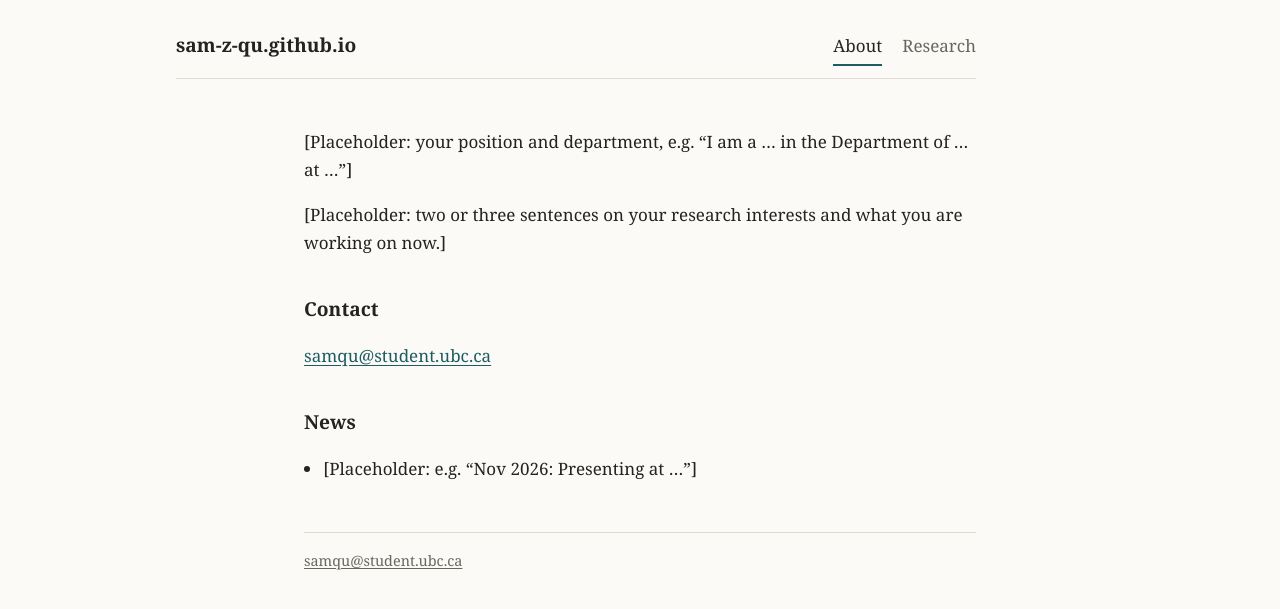
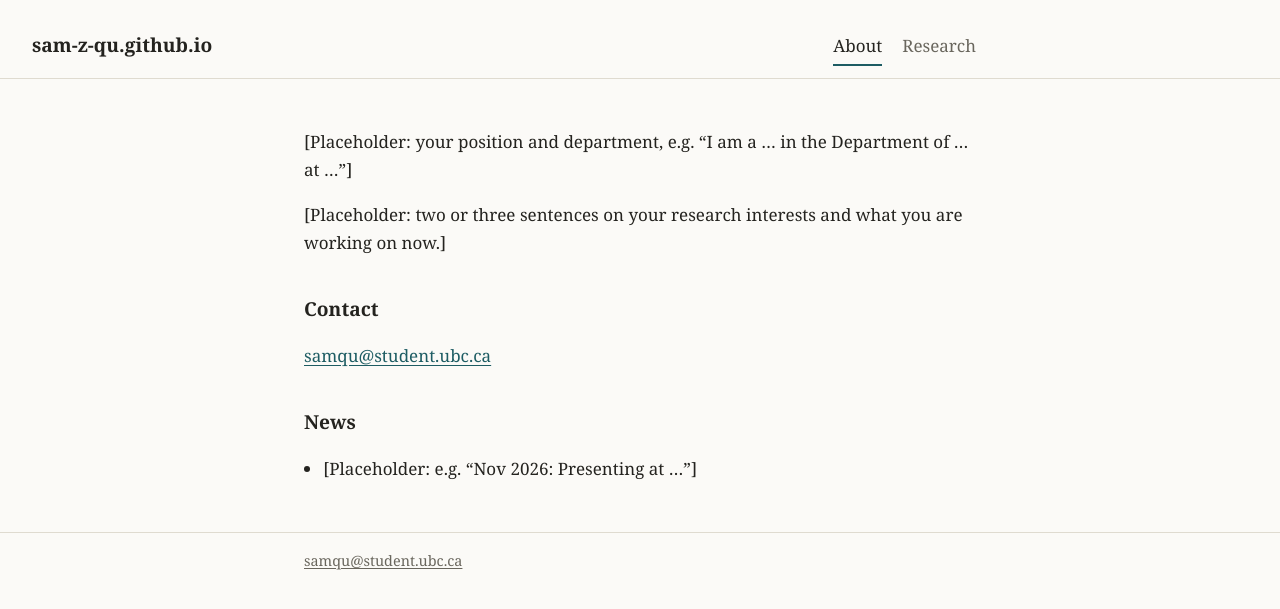
Before and after one commit to sam-z-qu/sam-z-qu.github.io, a Jekyll site: the page built from index.md, in a window 1280 px wide. Shown: the top 609 px of the page. Built offline with Jekyll 4.4.1, drawn with Linux system fonts in a browser that asks for light colours.

Commit message:
Enhance layout with responsive design adjustments
Added responsive styles for header, footer, and site photo.

```diff
--- a/assets/style.css
+++ b/assets/style.css
@@ -71,4 +71,11 @@ footer {
   font-size: 0.9rem;
 }
 footer a { color: inherit; }
-@media (min-width: 60rem) { .site-header { margin-left: -8rem; } }
+/* Full-width header and footer lines; the text column stays centred */
+body { max-width: none; padding: 0; }
+.site-header { padding-left: 2rem; padding-right: max(1rem, calc(50% - 21rem)); }
+main { max-width: 44rem; margin: 0 auto; padding-left: 1rem; padding-right: 1rem; }
+footer { padding-left: max(1rem, calc(50% - 21rem)); padding-right: 1rem; }
+.site-photo { display: block; width: 9rem; height: auto; margin: 1.5rem 0 0 max(1rem, calc(50% - 21rem)); }
+@media (max-width: 60rem) { .site-header { padding-left: 1rem; } }
+@media (min-width: 66rem) { .site-photo { position: absolute; left: 2rem; width: 11rem; margin: 2rem 0 0; } }
```
